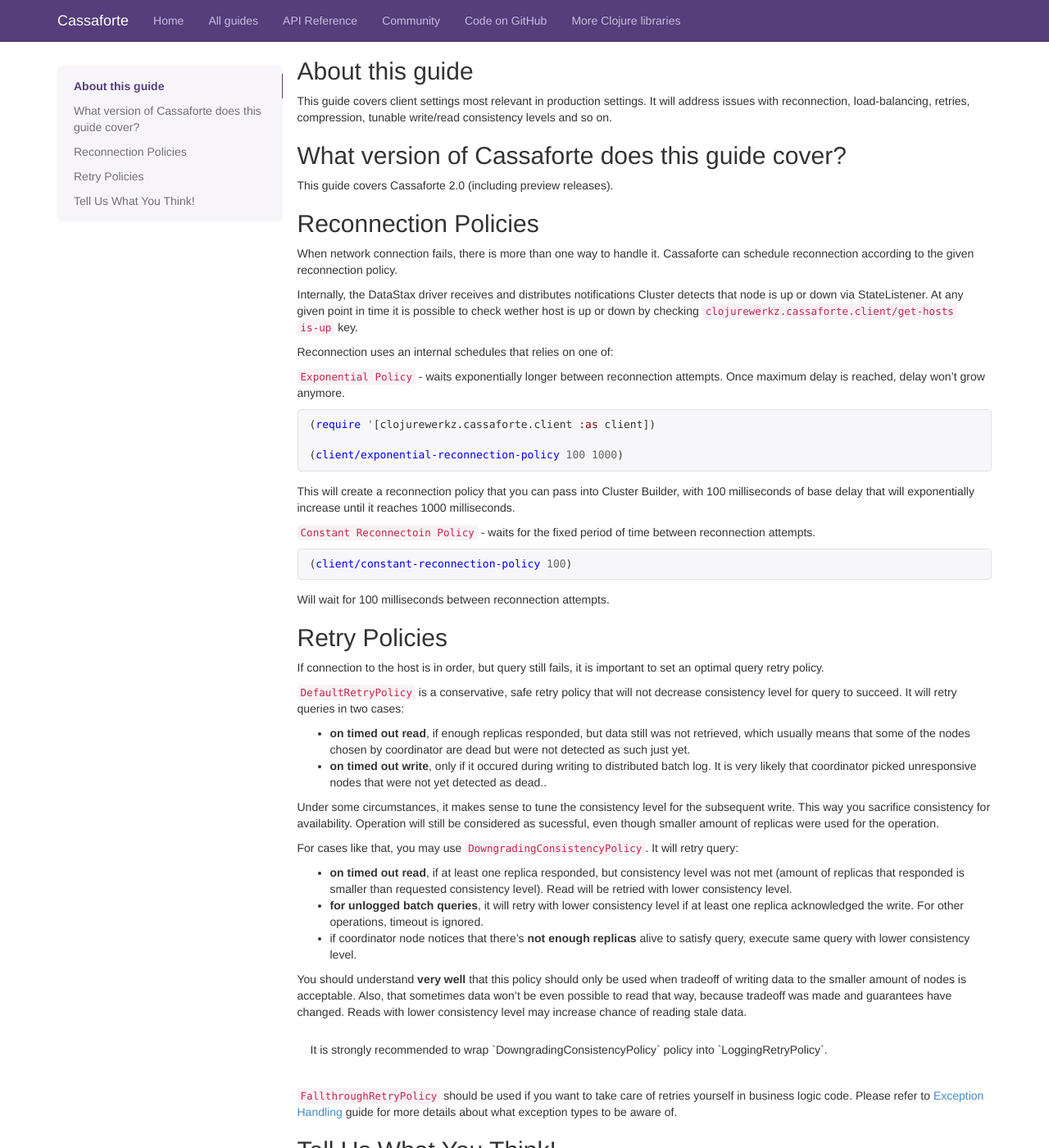
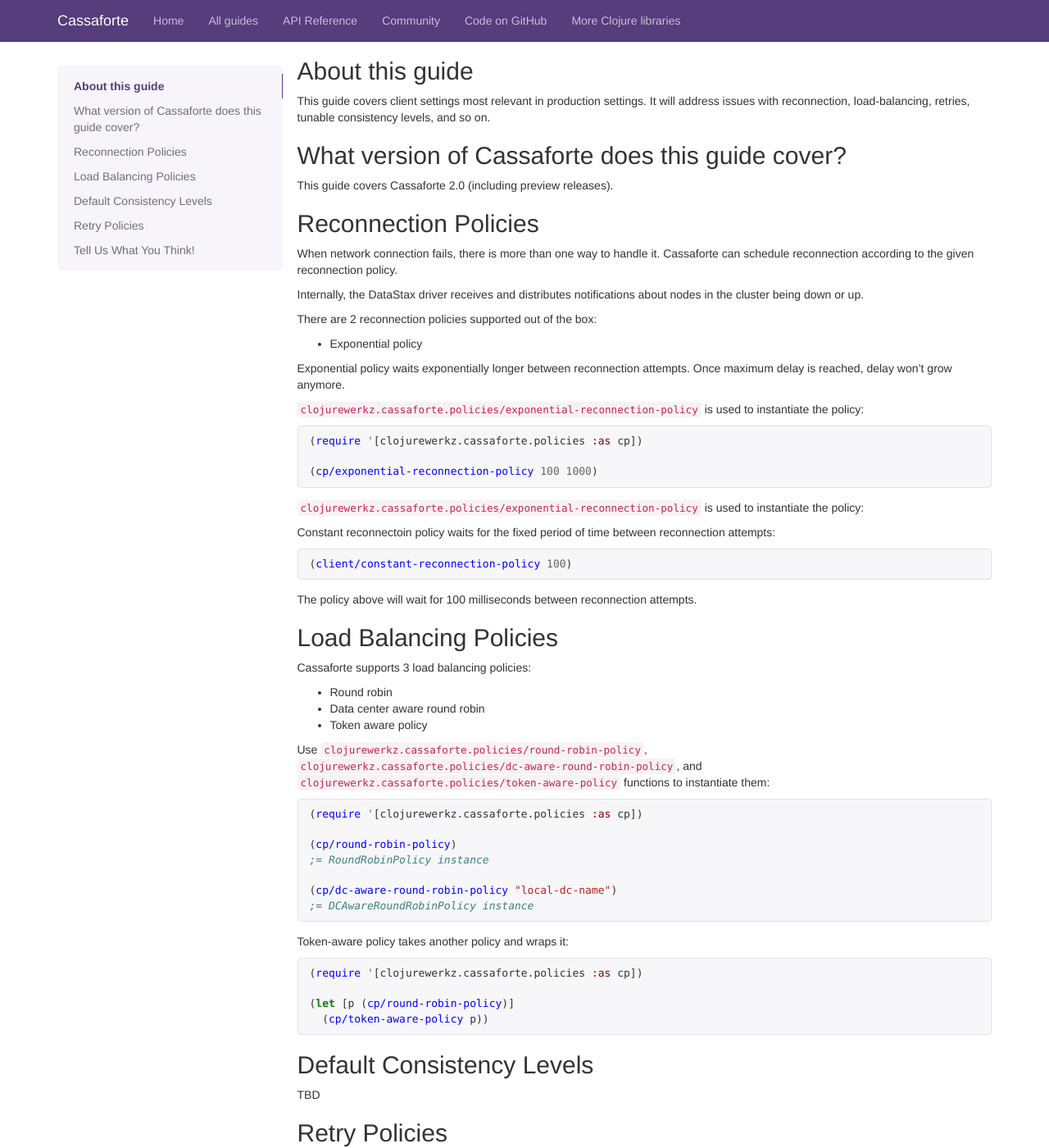
Before and after one commit to clojurewerkz/cassaforte.docs, a Jekyll site: the page built from articles/advanced_options.md, in a window 1280 px wide and 1400 px high. Shown: the whole window at 82% size. Built offline with Jekyll 4.4.1, drawn with Linux system fonts in a browser that asks for light colours; some web fonts are replaced; Markdown is read by kramdown in place of the engine named in the settings; some of the changed text lies outside the part shown.

Commit message:
Rework Advanced Options guide for 2.0

````diff
--- a/articles/advanced_options.md
+++ b/articles/advanced_options.md
@@ -5,10 +5,9 @@ layout: article
 
 ## About this guide
 
-This guide covers client settings most relevant in production settings. It will address
-issues with reconnection, load-balancing, retries, compression, tunable write/read consistency
-levels and so on.
-
+This guide covers client settings most relevant in production
+settings. It will address issues with reconnection, load-balancing,
+retries, tunable consistency levels, and so on.
 
 ## What version of Cassaforte does this guide cover?
 
@@ -18,55 +17,114 @@ This guide covers Cassaforte 2.0 (including preview releases).
 ## Reconnection Policies
 
 When network connection fails, there is more than one way to handle
-it.  Cassaforte can schedule reconnection according to the given
+it. Cassaforte can schedule reconnection according to the given
 reconnection policy.
 
 Internally, the DataStax driver receives and distributes notifications
-Cluster detects that node is up or down via StateListener. At any
-given point in time it is possible to check wether host is up or down
-by checking `clojurewerkz.cassaforte.client/get-hosts` `is-up` key.
+about nodes in the cluster being down or up.
 
-Reconnection uses an internal schedules that relies on one of:
+There are 2 reconnection policies supported out of the box:
 
-`Exponential Policy` - waits exponentially longer between reconnection attempts. Once maximum
-delay is reached, delay won't grow anymore.
+ * Exponential policy
+
+Exponential policy waits exponentially longer between reconnection
+attempts. Once maximum delay is reached, delay won't grow anymore.
+
+`clojurewerkz.cassaforte.policies/exponential-reconnection-policy` is used
+to instantiate the policy:
 
 ```clojure
-(require '[clojurewerkz.cassaforte.client :as client])
+(require '[clojurewerkz.cassaforte.policies :as cp])
 
-(client/exponential-reconnection-policy 100 1000)
+(cp/exponential-reconnection-policy 100 1000)
 ```
 
-This will create a reconnection policy that you can pass into Cluster Builder, with 100 milliseconds
-of base delay that will exponentially increase until it reaches 1000 milliseconds.
+`clojurewerkz.cassaforte.policies/exponential-reconnection-policy` is used
+to instantiate the policy:
 
-`Constant Reconnectoin Policy` - waits for the fixed period of time between reconnection attempts.
+Constant reconnectoin policy waits for the fixed period of time
+between reconnection attempts:
 
 ```clojure
 (client/constant-reconnection-policy 100)
 ```
 
-Will wait for 100 milliseconds between reconnection attempts.
+The policy above will wait for 100 milliseconds between reconnection
+attempts.
+
+
+## Load Balancing Policies
+
+Cassaforte supports 3 load balancing policies:
+
+ * Round robin
+ * Data center aware round robin
+ * Token aware policy
+
+Use `clojurewerkz.cassaforte.policies/round-robin-policy`, `clojurewerkz.cassaforte.policies/dc-aware-round-robin-policy`, and `clojurewerkz.cassaforte.policies/token-aware-policy`
+functions to instantiate them:
+
+``` clojure
+(require '[clojurewerkz.cassaforte.policies :as cp])
+
+(cp/round-robin-policy)
+;= RoundRobinPolicy instance
+
+(cp/dc-aware-round-robin-policy "local-dc-name")
+;= DCAwareRoundRobinPolicy instance
+```
+
+Token-aware policy takes another policy and wraps it:
+
+``` clojure
+(require '[clojurewerkz.cassaforte.policies :as cp])
+
+(let [p (cp/round-robin-policy)]
+  (cp/token-aware-policy p))
+```
+
+
+## Default Consistency Levels
+
+TBD
+
 
 ## Retry Policies
 
-If connection to the host is in order, but query still fails, it is important to set an optimal
-query retry policy.
+If connection to the host is in order, but query still fails, it is
+important to set an optimal query retry policy.
 
-`DefaultRetryPolicy` is a conservative, safe retry policy that will not decrease consistency
+Cassaforte supports 3 policies out of the box:
+
+ * Default
+ * Downgrading consistency
+ * Fall through
+
+Default is a conservative, safe retry policy that will not decrease consistency
 level for query to succeed. It will retry queries in two cases:
 
   * __on timed out read__, if enough replicas responded, but data still was not retrieved, which
     usually means that some of the nodes chosen by coordinator are dead but were not detected
     as such just yet.
   * __on timed out write__, only if it occured during writing to distributed batch log. It is very likely that
-    coordinator picked unresponsive nodes that were not yet detected as dead..
+    coordinator picked unresponsive nodes that were not yet detected as dead.
 
-Under some circumstances, it makes sense to tune the consistency level for the subsequent write.
-This way you sacrifice consistency for availability. Operation will still be considered as sucessful,
-even though smaller amount of replicas were used for the operation.
+Use `clojurewerkz.cassaforte.policies/retry-policy` to pick a policy by name:
 
-For cases like that, you may use `DowngradingConsistencyPolicy`. It will retry query:
+``` clojure
+(require '[clojurewerkz.cassaforte.policies :as cp])
+
+(cp/retry-policy :default)
+(cp/retry-policy :downgrading-consistency)
+(cp/retry-policy :fallthrough)
+```
+
+Under some circumstances, it makes sense to tune the consistency level
+for the subsequent write. This sacrifices consistency for
+availability. Operation will still be considered as sucessful, even
+though smaller amount of replicas were used for the operation.
+
+For cases like that, you may use the downgrading policy. It will retry query:
 
   * __on timed out read__, if at least one replica responded, but consistency level was not met (amount
     of replicas that responded is smaller than requested consistency level). Read will be
@@ -76,15 +134,15 @@ For cases like that, you may use `DowngradingConsistencyPolicy`. It will retry q
   * if coordinator node notices that there's __not enough replicas__ alive to satisfy query, execute
     same query with lower consistency level.
 
-You should understand __very well__ that this policy should only be used when tradeoff of writing
-data to the smaller amount of nodes is acceptable. Also, that sometimes data won't be even
-possible to read that way, because tradeoff was made and guarantees have changed. Reads
-with lower consistency level may increase chance of reading stale data.
+This policy should only be used when tradeoff of writing data to the
+smaller amount of nodes is acceptable. Also, that sometimes data won't
+be even possible to read that way, because tradeoff was made and
+guarantees have changed. Reads with lower consistency level may
+increase chance of reading stale data.
 
 <div class="alert alert-error">
 It is strongly recommended to wrap `DowngradingConsistencyPolicy` policy into `LoggingRetryPolicy`.
 </div>
 
-`FallthroughRetryPolicy` should be used if you want to take care of retries yourself in
-business logic code. Please refer to [Exception Handling](/articles/exception_handling.html) guide
-for more details about what exception types to be aware of.
+Fall through should be used if you want to take care of retries
+yourself in business logic code.
````
